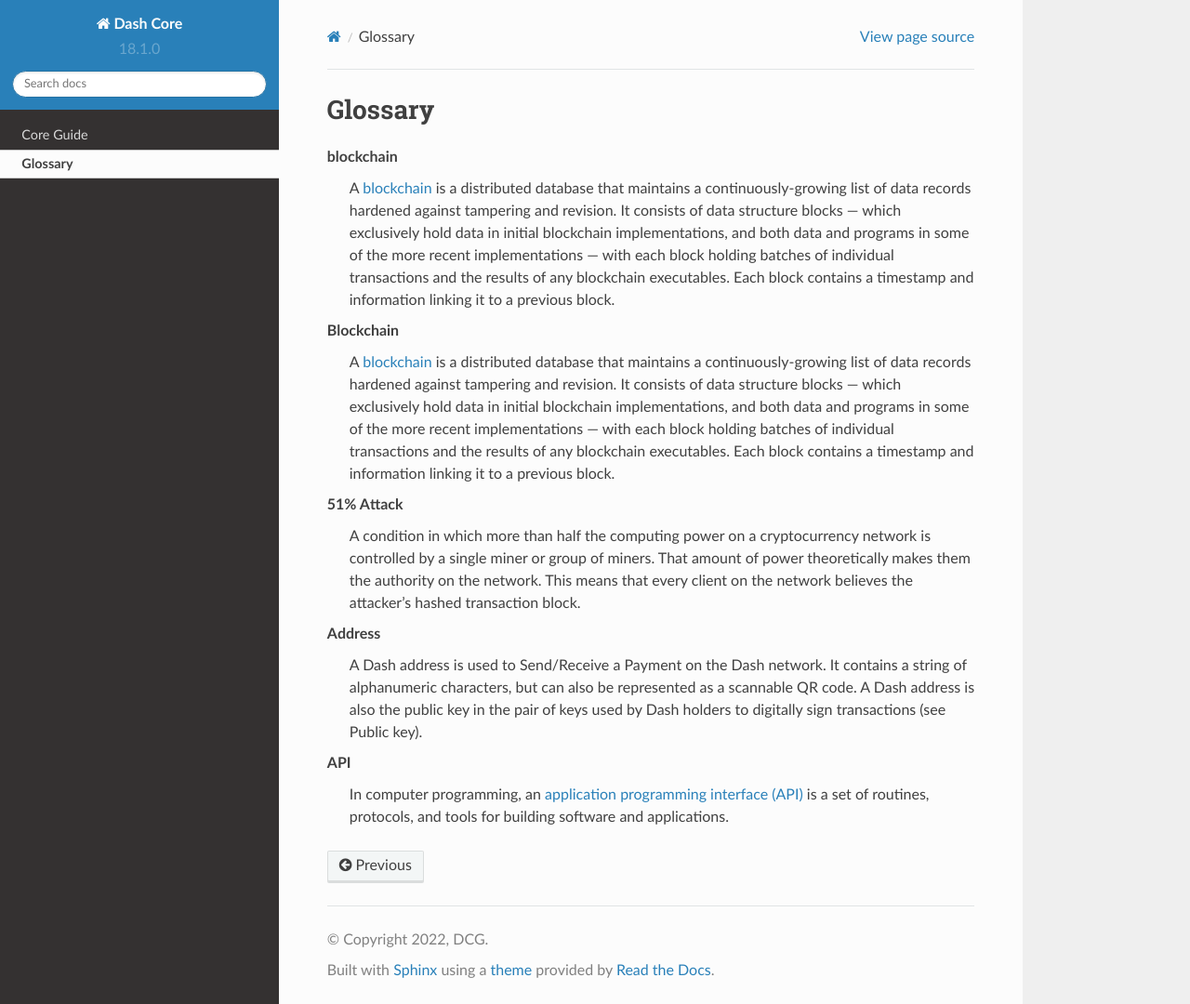
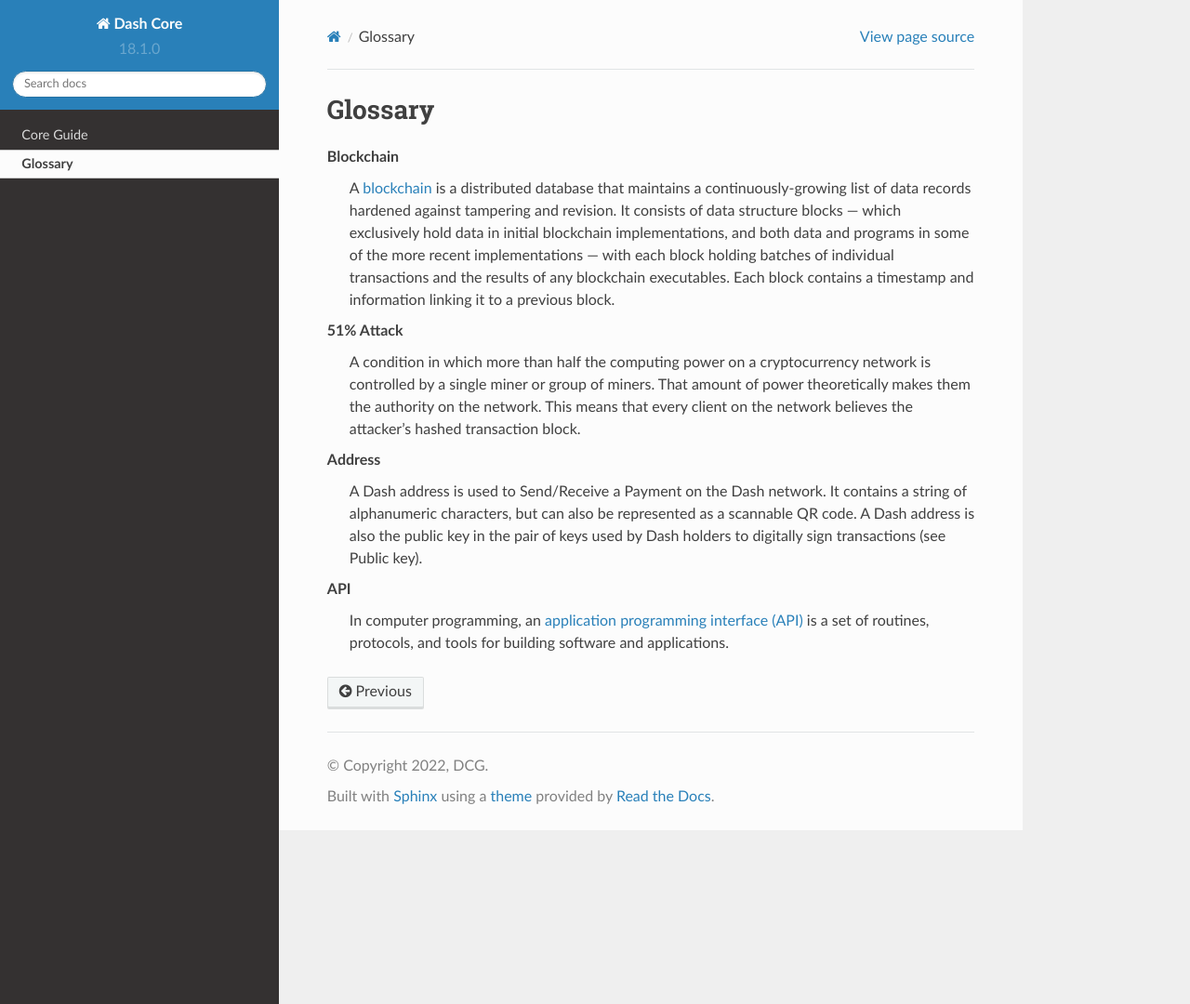
Before and after one commit to thephez/rtd-tutorial-2, a Sphinx documentation site: the page built from docs/source/glossary.rst, in a window 1280 px wide and 1080 px high. Shown: the whole window at 93% size. Built offline with Sphinx 7.4.7 and the Read the Docs theme 2.0.0, drawn with Linux system fonts in a browser that asks for light colours; pages that are not in the unit, such as notebooks, are missing from menus.

Commit message:
refactor: don't duplicate glossary term

```diff
--- a/docs/source/glossary.rst
+++ b/docs/source/glossary.rst
@@ -3,9 +3,6 @@
 ========
 
 .. glossary::
-
-  blockchain
-    A `blockchain <https://en.wikipedia.org/wiki/Block_chain_(database)>`_ is a distributed database that maintains a continuously-growing list of data records hardened against tampering and revision. It consists of data structure blocks — which exclusively hold data in initial blockchain implementations, and both data and programs in some of the more recent implementations — with each block holding batches of individual transactions and the results of any blockchain executables. Each block contains a timestamp and information linking it to a previous block.
 
   Blockchain
     A `blockchain <https://en.wikipedia.org/wiki/Block_chain_(database)>`_ is a distributed database that maintains a continuously-growing list of data records hardened against tampering and revision. It consists of data structure blocks — which exclusively hold data in initial blockchain implementations, and both data and programs in some of the more recent implementations — with each block holding batches of individual transactions and the results of any blockchain executables. Each block contains a timestamp and information linking it to a previous block.
--- a/docs/source/index.rst
+++ b/docs/source/index.rst
@@ -9,7 +9,7 @@
 
    See the :term:`Address` definition in the glossary.
 
-   See the :term:`blockchain` definition in the glossary.
+   See the :term:`blockchain<Blockchain>` definition in the glossary.
 
 Contents
 --------
```
